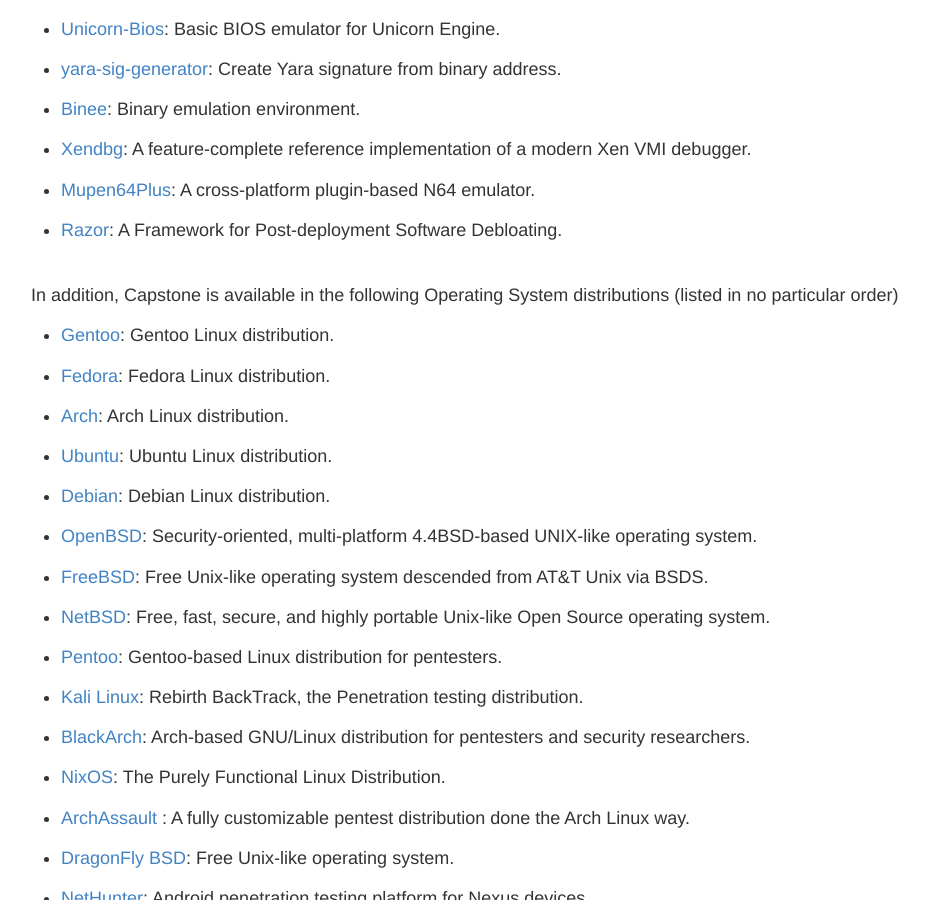
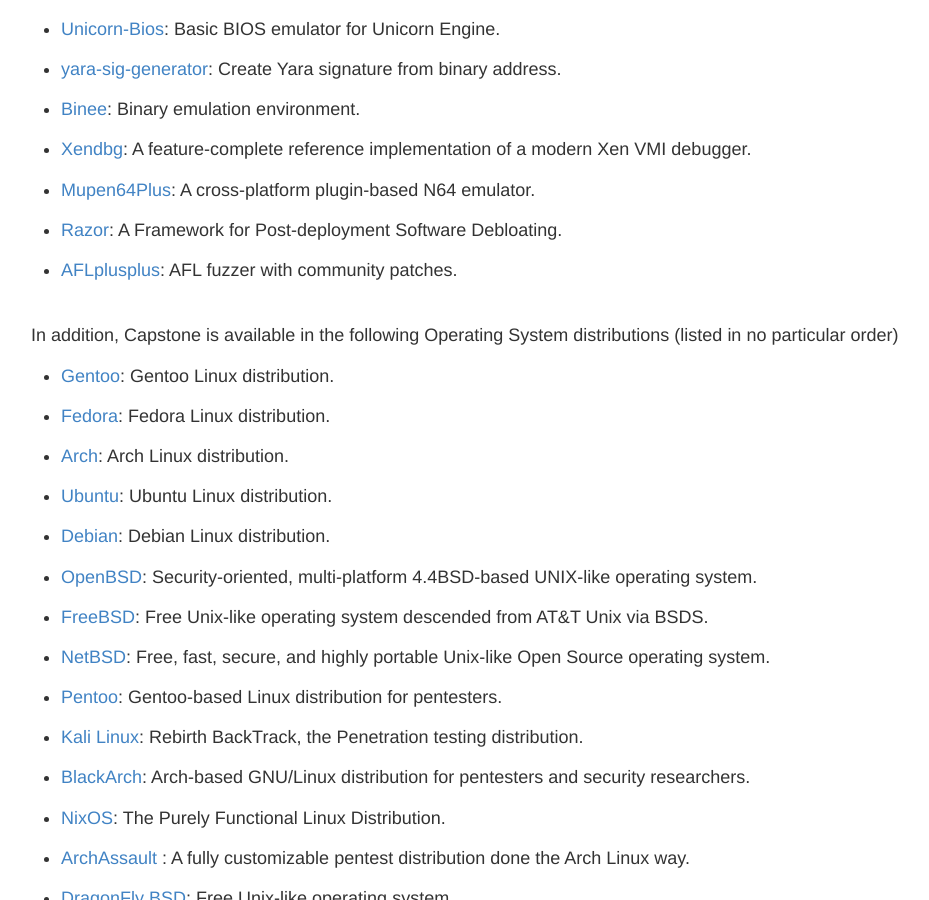
Before and after one commit to capstone-engine/capstone-engine.github.io, a Jekyll site: the page built from showcase.md, in a window 1280 px wide and 900 px high, scrolled down 19939 px. Shown: the whole window, without its empty margins (169-1098 px from the left). Built offline with Jekyll 4.4.1, drawn with Linux system fonts in a browser that asks for light colours; some of the changed lines change nothing that is shown.

Commit message:
showcase

```diff
--- a/showcase.md
+++ b/showcase.md
@@ -5,7 +5,7 @@
 
 ## Showcase
 
-In our knowledge, Capstone has been used by **478** following products (listed in no particular order).
+In our knowledge, Capstone has been used by **479** following products (listed in no particular order).
 
 - [Skorpio](http://groundx.io/docs/Opcde2018-skorpio.pdf): Cross-platform-architecture Dynamic Instrumentation Framework.
 
@@ -963,6 +963,8 @@
 
 - [Razor](https://github.com/cxreet/razor): A Framework for Post-deployment Software Debloating.
 
+- [AFLplusplus](https://github.com/vanhauser-thc/AFLplusplus): AFL fuzzer with community patches.
+
 
 <br>
 In addition, Capstone is available in the following Operating System distributions (listed in no particular order)
```
